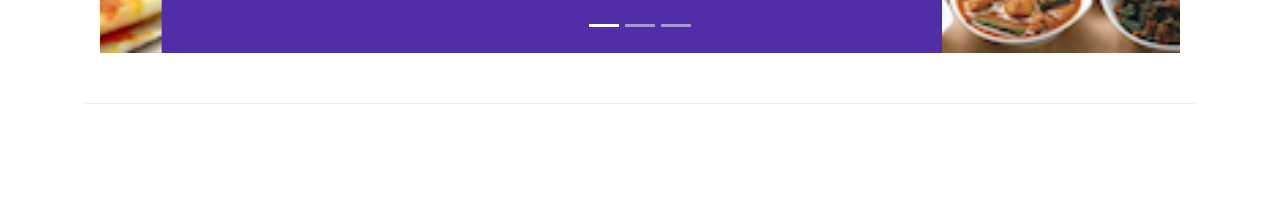
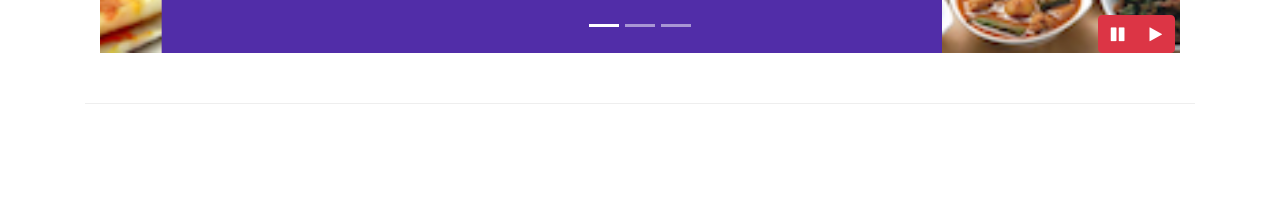
Before and after one commit to abhiy77/Ristorante-conFusion-BootStrap-4, a website: page index.html in a window 1280 px wide. Shown: the part 581-800 px from the top of the page. Drawn offline with nearby package versions, Linux system fonts and the light colour scheme.

Commit message:
Bootstrap and JQuery

```diff
--- a/css/styles.css
+++ b/css/styles.css
@@ -60,3 +60,9 @@
     left: 0;
     min-height: 300px;
 }
+
+#carouselButton{
+    bottom : 0px;
+    right : 20px;
+    position : absolute;
+}
--- a/index.html
+++ b/index.html
@@ -262,6 +262,14 @@
                 <a class="carousel-control-next" href="#mycarousel" role="button" data-slide="next">
                     <span class="carousel-control-next-icon"></span>
                 </a>
+                <div class="btn-group" id="carouselButton">
+                    <button class="btn btn-danger btm-sm" id="carousel-pause">
+                        <span class="fa fa-pause"></span>
+                    </button>
+                    <button class="btn btn-danger btm-sm" id="carousel-play">
+                        <span class="fa fa-play"></span>
+                    </button>
+                </div>
             </div>
         </div>
         <div class="row row-content align-items-center">
```
